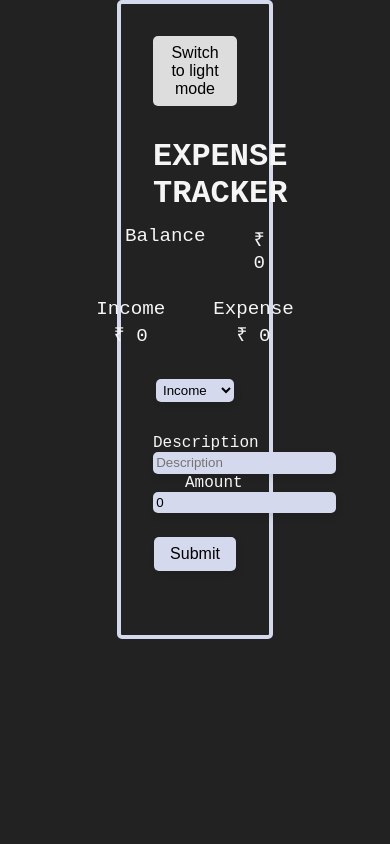
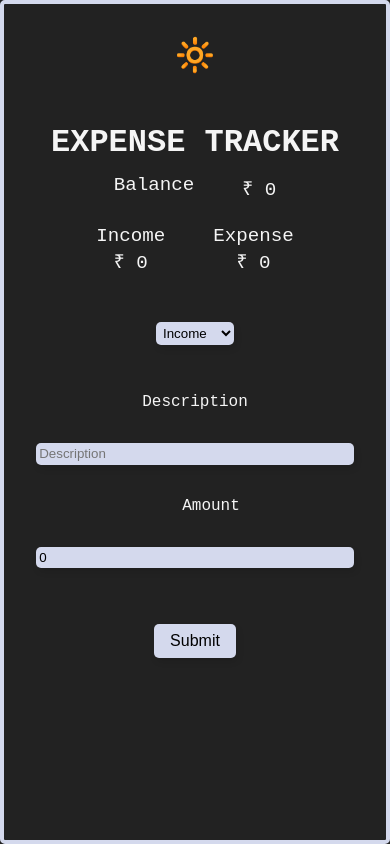
Before and after one commit to Salman-0090/expense-tracker-v2, a React (Create React App) app: page / in a window 390 px wide. Built offline with nearby package versions, Linux system fonts and the light colour scheme.

Commit message:
responsive-app

```diff
--- a/src/App.css
+++ b/src/App.css
@@ -18,18 +18,22 @@ body {
     rgba(238, 174, 202, 1) 0%,
     rgb(148, 187, 233) 100%
   );
-  height: 100vh;
+  min-height: 100vh;
+  overflow-x: hidden;
 }
 
 .container {
-  width: 40%;
+  width: 100%;
+  max-width: 450px;
   margin: 0 auto;
   border: 4px solid #d4d9ed;
   padding: 2rem;
   display: flex;
   flex-direction: column;
-  gap: 2rem;
+  gap: 3rem;
   border-radius: 5px;
+  min-height: 100vh;
+  height: auto;
 }
 
 h2 {
@@ -46,10 +50,11 @@ h2 {
   justify-content: center;
 }
 
-/* .form {
-  display: flex;
-  gap: 1rem;
-} */
+.form {
+  display: grid;
+  grid-template-columns: repeat(auto-fit, minmax(170px, 1fr));
+  gap: 2rem;
+}
 
 .select,
 .input {
@@ -73,6 +78,9 @@ h2 {
 }
 
 .btn {
+  grid-column: 1 / -1;
+  justify-self: center;
+
   padding: 0.5rem 1rem;
   font-size: 1rem;
   background-color: #d4d9ed;
@@ -132,18 +140,13 @@ h2 {
 .dark {
   background-color: #222;
   color: #f5f5f5;
-  height: 100vh;
+  min-height: 100vh;
   text-align: center;
 }
 
-.btn-toggle {
-  padding: 8px 16px;
-  font-size: 1rem;
+.toggle {
+  font-size: 2rem;
   cursor: pointer;
-  background-color: #ddd;
-  border: none;
-  border-radius: 5px;
-  display: inline-block; /* Important: prevents full-width */
   width: auto;
 }
 
--- a/src/App.js
+++ b/src/App.js
@@ -28,9 +28,9 @@ function App() {
   return (
     <div className={darkMode ? "App light" : "app dark"}>
       <div className="container">
-        <button className="btn-toggle" onClick={toggleMode}>
-          Switch to {darkMode ? "dark" : "light"} mode
-        </button>
+        <span className="toggle" onClick={toggleMode}>
+          {darkMode ? "🌙" : "🔆"}
+        </span>
         <Summary items={items} />
         <Type type={type} setType={setType} />
         <Form type={type} items={items} setItems={setItems} />
```
